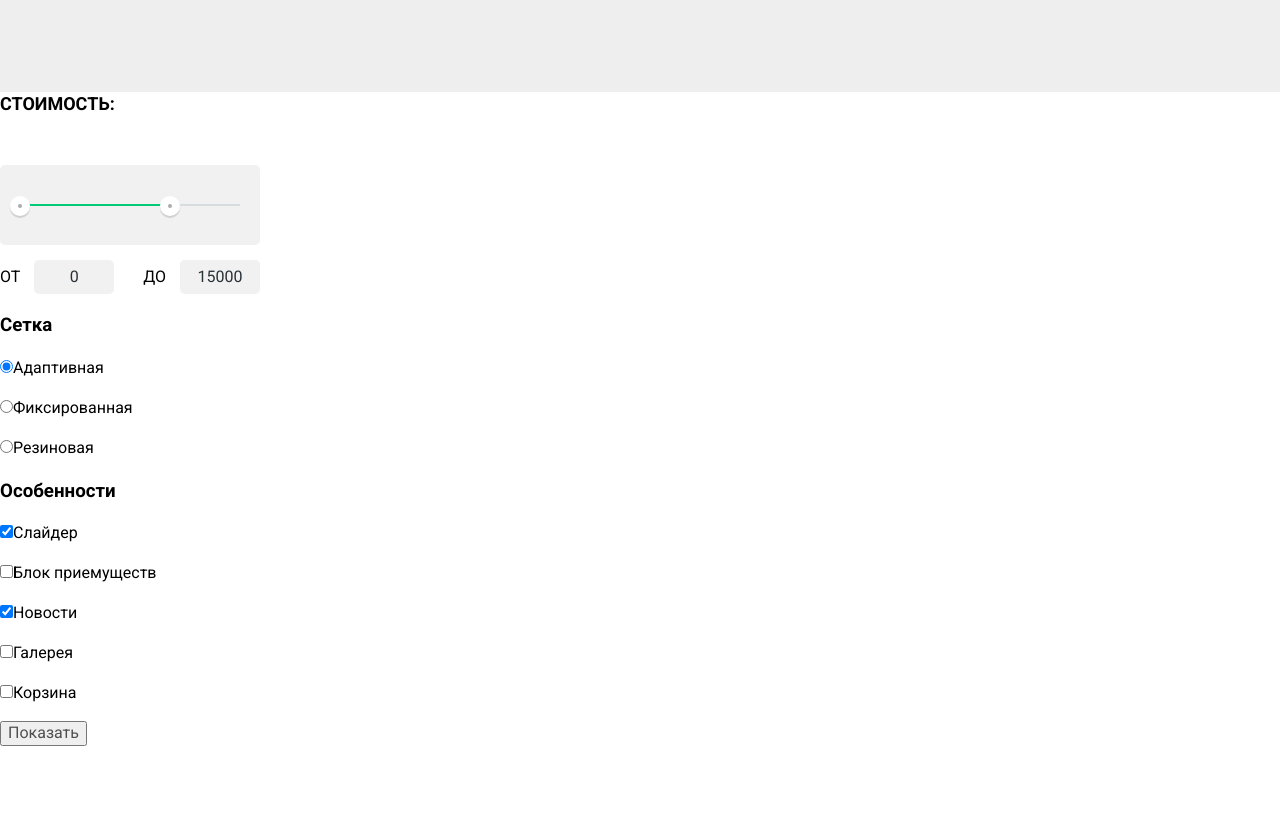
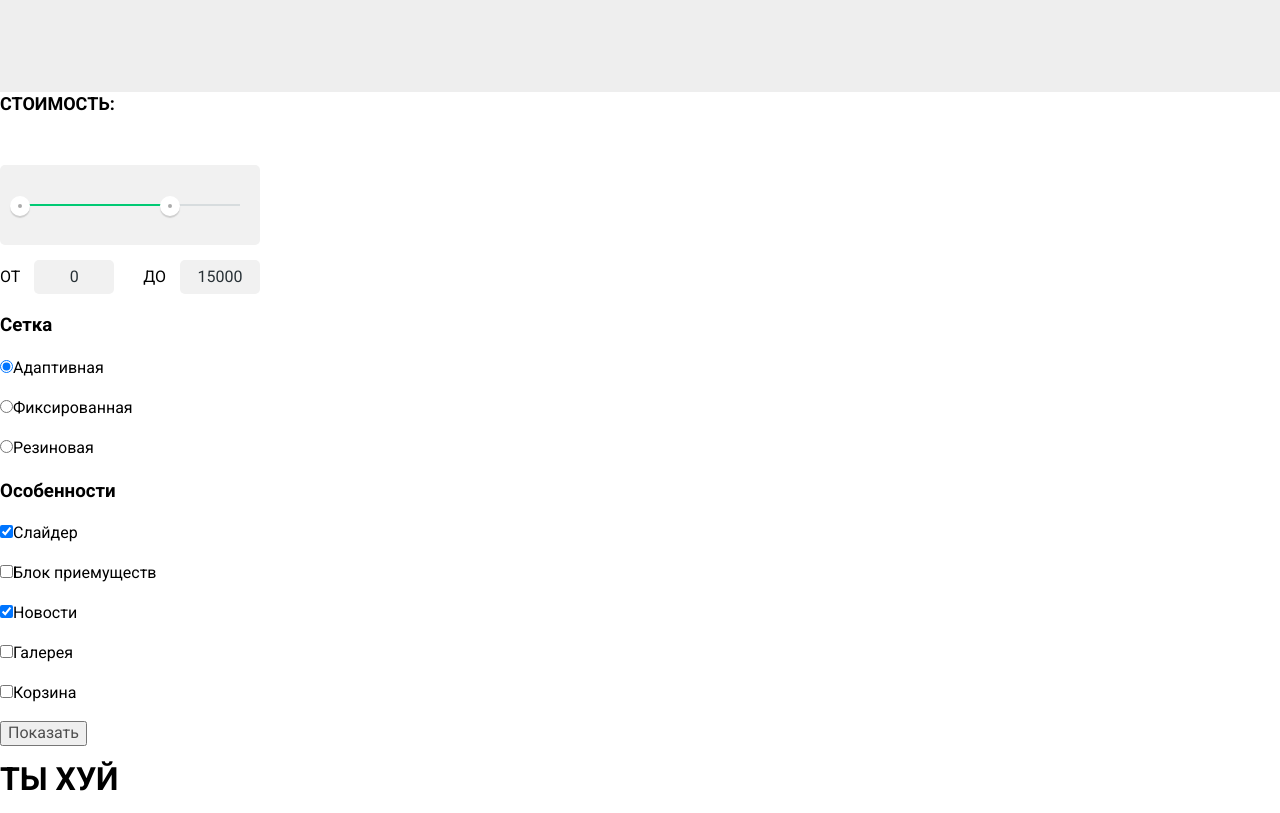
Before and after one commit to summerinstockholm/nerds, a plain HTML site: page catalog.html in a window 1280 px wide. Shown: the part 260-1073 px from the top of the page. Before the commit the page ends 1006 px from the top, so only its background shows below. Drawn offline with Linux system fonts and the light colour scheme.

Commit message:
ТЕСТ

```diff
--- a/catalog.html
+++ b/catalog.html
@@ -79,6 +79,6 @@
             <!--Другие элементы формы-->
         </form>
     </main>
-
+    <h1>ТЫ ХУЙ</h1>
 </body>
 </html>
```
